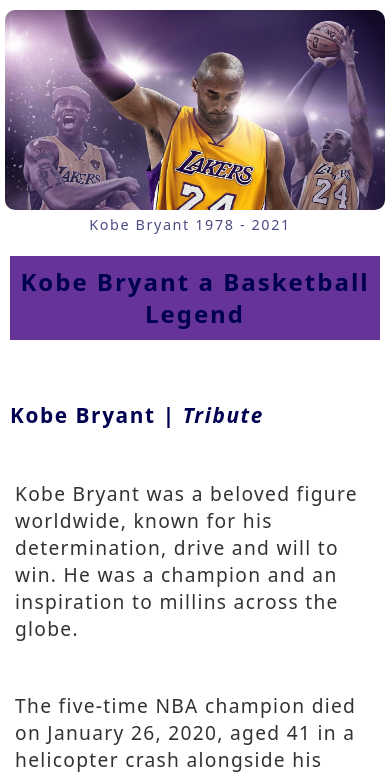
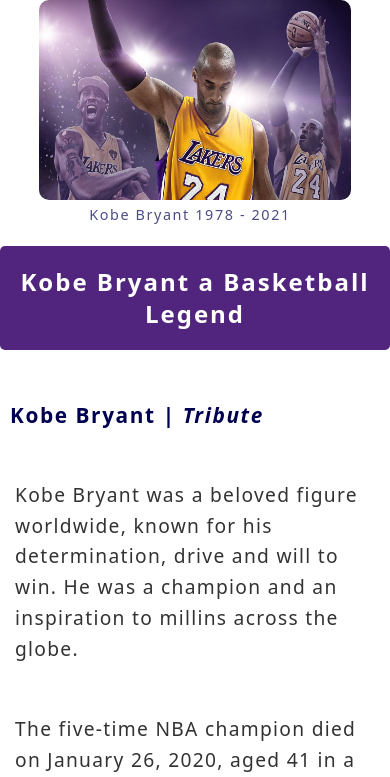
Before and after one commit to abd-h/fcc-projects, a plain HTML site: page pure-html-and-css/tribute-page/index.html in a window 390 px wide. Shown: the top 777 px of the page. Drawn offline with Linux system fonts and the light colour scheme.

Commit message:
Added media query

```diff
--- a/pure-html-and-css/tribute-page/index.css
+++ b/pure-html-and-css/tribute-page/index.css
@@ -1,5 +1,6 @@
 :root {
     --navy: rgb(0, 0, 80);
+    --bkground: rgb(81, 37, 125);
     --yellow: rgb(255, 255, 0);
     --padding-on-sides: 40px;
     --img-border-radius: 10px;
@@ -32,31 +33,34 @@ main {
 
 .header-container {
     width: 100%;
-    height: 500px;
+    height: 550px;
     display: flex;
     flex-direction: column;
     justify-content: center;
     align-items: center;
+    /* background-color: blue; */
+    overflow: hidden;
 }
 
-.header-img-container {
+#img-div {
     width: 100%;
-    height: 400px;
+    height: 600px;
     text-align: center;
     font-size: 1rem;
+    margin-bottom: 20px;
 }
 
 .header-img {
-    width: 50vw;
-    height: 350px;
+    width: 780px;
+    height: 250px;
    display: block;
-   margin: 10px auto;
+   margin: 0 auto;
    display: block;
    border-radius: var(--img-border-radius);
 }
 .header-img {
     max-width: 100%;
-    max-height: auto;
+    height: auto;
 }
 
 figcaption {
@@ -66,16 +70,17 @@ figcaption {
     padding: 5px;
 }
 
-h1 {
+#title {
     text-align: center;
-    background-color: #ffffff;
     line-height: 2rem;
-    padding: 10px;
-    margin: 10px;
-    max-inline-size: 100%;
+    padding: 20px;
+    max-inline-size: calc(100% - 10px);
     letter-spacing: 2px;
     font-size: 4.1em;
-    color: var(--navy);
+    color: var(--bkground);
+/*
+    background-color: var(--bkground);
+        border-radius: 10px; */
 }
 
 .h2-container {
@@ -150,23 +155,28 @@ abbr {
     text-decoration: none;
 }
 
+article p > a {
+    color: var(--bkground);
+    font-weight: bold;
+}
 footer {
-    background-color: var(--navy);
+    background-color: var(--bkground);
     height: 100px;
     border: 2px solid black;
 }
 
 footer p {
-    background-color: #ffffff;
+    color: #ffffff;
     padding: 20px;
     font-size: 1.5rem;
     width: 300px;
     height: 25px;
     text-align: center;
     margin: 20px auto;
+    letter-spacing: 1.8px;
 }
 
-@media only screen and (min-width: 375px) and (max-width: 750px) {
+@media only screen and (min-width: 375px) and (max-width: 650px) {
     #main {
         /* background-color: lightcoral; */
         width: 100%;
@@ -177,13 +187,14 @@ footer p {
         height: 350px;
     }
 
-    #div-img {
+    #img-div {
         width: calc(100%);
     }
     .header-img {
-        width: calc(100% - 10px);
+        width: calc(100% - 20%);
         height: 200px;
         display: block;
+        margin-bottom: 10px;
     }
     figcaption {
         /* background-color: blue; */
@@ -200,10 +211,15 @@ footer p {
         letter-spacing: 1.6px;
         text-align: center;
     }
-    h1 {
-        background-color: rebeccapurple;
+    #title {
+        background-color: rgb(81, 37, 125);
         font-size: 1.5rem;
+        border-radius: 5px;
+        color: #ffffff;
     }
+
+
+
 
     section {
         /* background-color: aquamarine; */
@@ -221,6 +237,7 @@ footer p {
     article p {
         max-width: calc(100vmin - 30px);
         margin-top: 30px;
+        line-height: 1.6;
     }
     article figure > img {
         width: calc(100% - 20px);
@@ -230,3 +247,17 @@ footer p {
 
     }
 }
+
+@media only screen and (min-width: 651px) and (max-width: 820px) {
+    .header-img {
+        width: 80%;
+        height: auto;
+    }
+        article figure > img {
+            width: calc(100% - 50px);
+            height: 200px;
+            display: block;
+            margin: auto;
+
+        }
+}
--- a/pure-html-and-css/tribute-page/index.html
+++ b/pure-html-and-css/tribute-page/index.html
@@ -12,15 +12,15 @@
 <body>
     <main id="main">
         <header class="header-container">
-            <figure class="header-img-container" id="div-img">
-                <img src="./images/kb1.jpeg" alt="Kobe Bryant punging the air after scoring a goal" class="header-img">
-                <figcaption>Kobe Bryant 1978 - 2021</figcaption>
+            <figure id="img-div">
+                <img src="./images/kb1.jpeg" alt="Kobe Bryant punging the air after scoring a goal" class="header-img" id="image">
+                <figcaption id="img-caption">Kobe Bryant 1978 - 2021</figcaption>
             </figure>
             <h1 id="title">
                 Kobe Bryant a Basketball Legend
             </h1>
         </header>
-        <section class="tribute-info">
+        <section id="tribute-info">
             <article>
                 <header class="h2-container">
                     <h2>Kobe Bryant | <em>Tribute</em></h2>
```
